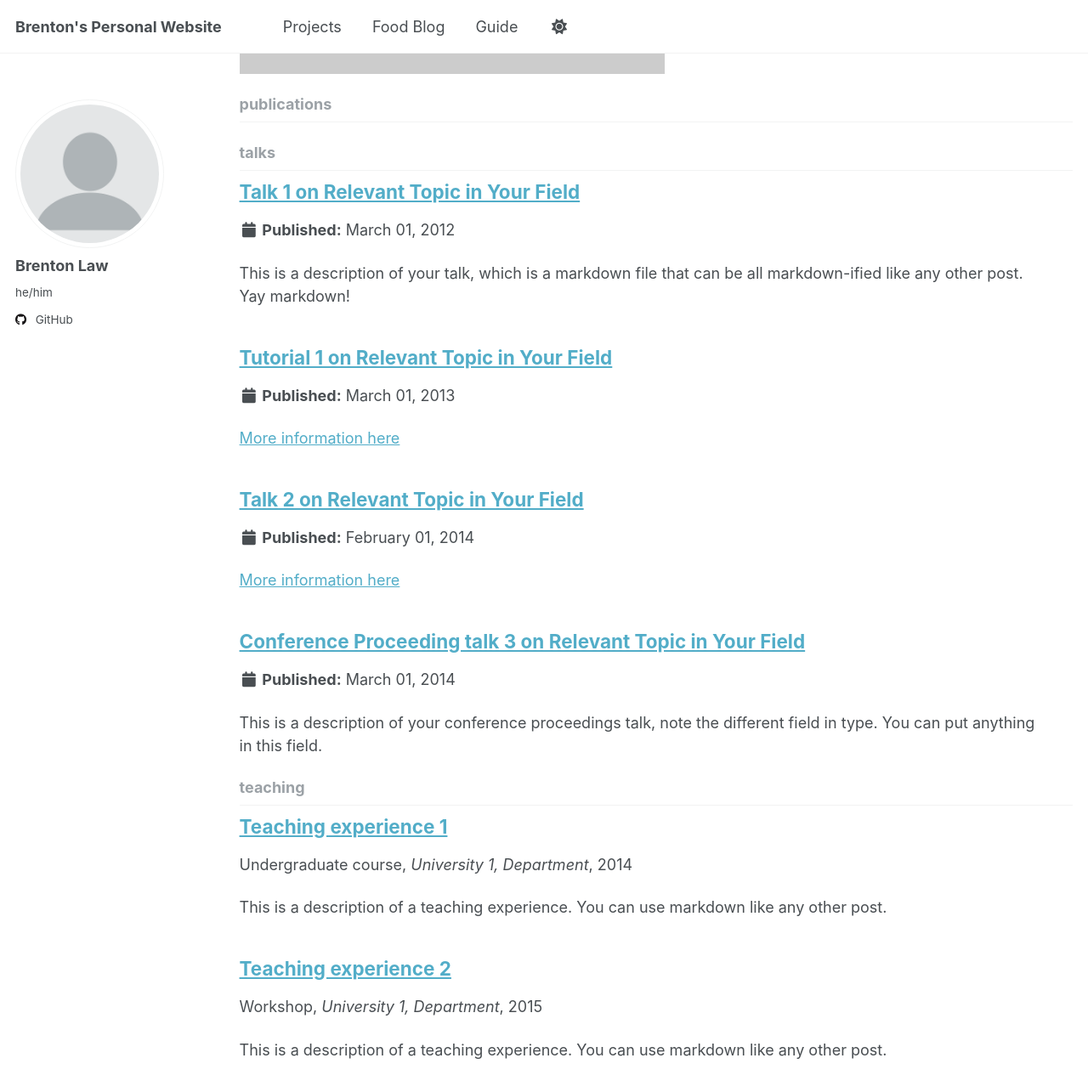
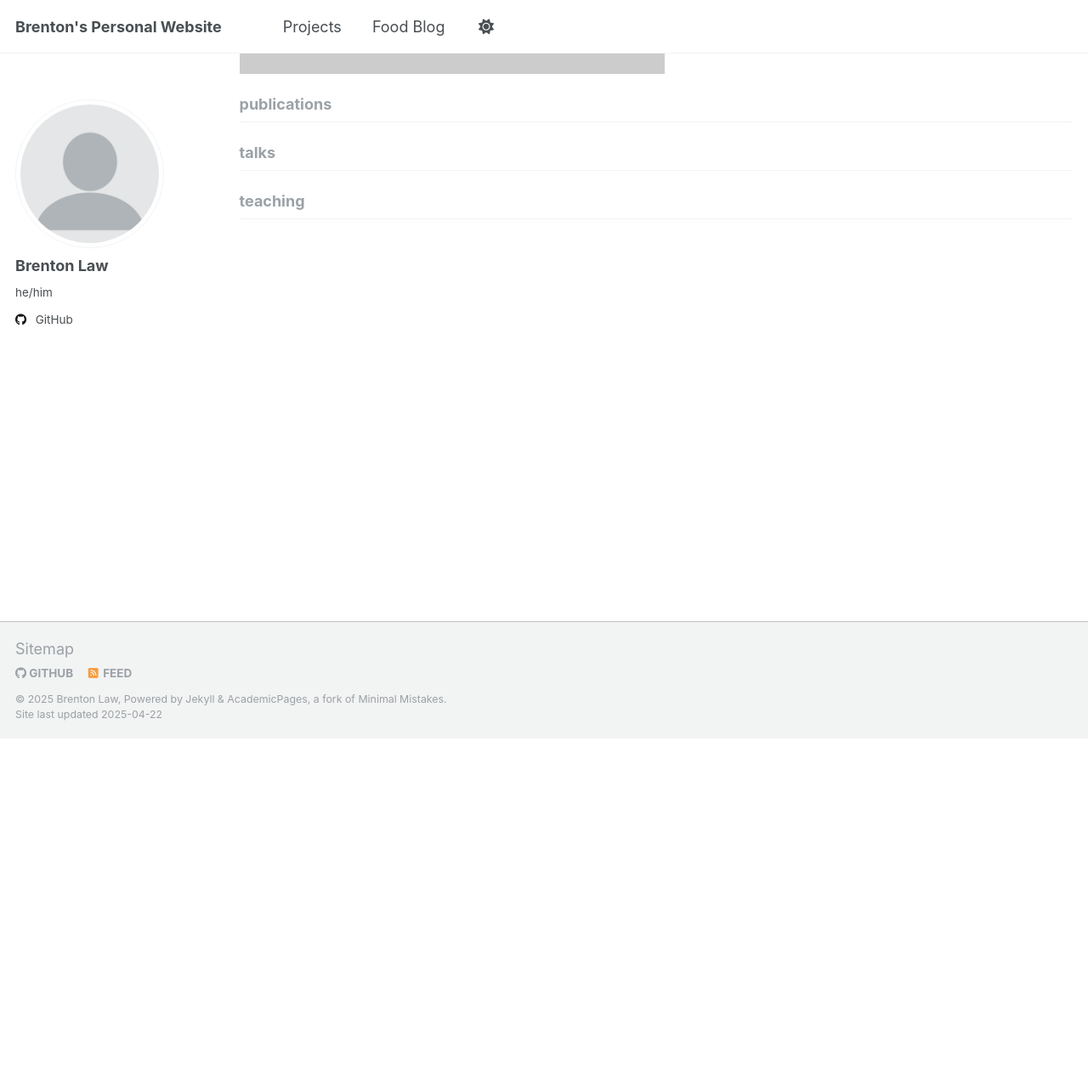
Before and after one commit to brtnlaw/personal_website, a Jekyll site: the page built from _pages/collection-archive.html, in a window 1280 px wide and 1400 px high, scrolled down 531 px. Shown: the top 1285 px of the window at 85% size. Built offline with Jekyll 4.4.1, drawn with Linux system fonts in a browser that asks for light colours.

Commit message:
delete bloat that I will certainly never touch

```diff
--- a/_data/navigation.yml
+++ b/_data/navigation.yml
@@ -20,5 +20,5 @@ main:
   # - title: "CV"
   #   url: /cv-json/
 
-  - title: "Guide"
-    url: /markdown/
+  # - title: "Guide"
+  #   url: /markdown/
--- a/_talks/2012-03-01-talk-1.md
+++ /dev/null
@@ -1,11 +0,0 @@
----
-title: "Talk 1 on Relevant Topic in Your Field"
-collection: talks
-type: "Talk"
-permalink: /talks/2012-03-01-talk-1
-venue: "UC San Francisco, Department of Testing"
-date: 2012-03-01
-location: "San Francisco, CA, USA"
----
-
-This is a description of your talk, which is a markdown file that can be all markdown-ified like any other post. Yay markdown!
--- a/_talks/2013-03-01-tutorial-1.md
+++ /dev/null
@@ -1,13 +0,0 @@
----
-title: "Tutorial 1 on Relevant Topic in Your Field"
-collection: talks
-type: "Tutorial"
-permalink: /talks/2013-03-01-tutorial-1
-venue: "UC-Berkeley Institute for Testing Science"
-date: 2013-03-01
-location: "Berkeley, CA, USA"
----
-
-[More information here](http://exampleurl.com)
-
-This is a description of your tutorial, note the different field in type. This is a markdown files that can be all markdown-ified like any other post. Yay markdown!
--- a/_talks/2014-02-01-talk-2.md
+++ /dev/null
@@ -1,13 +0,0 @@
----
-title: "Talk 2 on Relevant Topic in Your Field"
-collection: talks
-type: "Talk"
-permalink: /talks/2014-02-01-talk-2
-venue: "London School of Testing"
-date: 2014-02-01
-location: "London, UK"
----
-
-[More information here](http://example2.com)
-
-This is a description of your talk, which is a markdown files that can be all markdown-ified like any other post. Yay markdown!
--- a/_talks/2014-03-01-talk-3.md
+++ /dev/null
@@ -1,11 +0,0 @@
----
-title: "Conference Proceeding talk 3 on Relevant Topic in Your Field"
-collection: talks
-type: "Conference proceedings talk"
-permalink: /talks/2014-03-01-talk-3
-venue: "Testing Institute of America 2014 Annual Conference"
-date: 2014-03-01
-location: "Los Angeles, CA, USA"
----
-
-This is a description of your conference proceedings talk, note the different field in type. You can put anything in this field.
--- a/_teaching/2014-spring-teaching-1.md
+++ /dev/null
@@ -1,20 +0,0 @@
----
-title: "Teaching experience 1"
-collection: teaching
-type: "Undergraduate course"
-permalink: /teaching/2014-spring-teaching-1
-venue: "University 1, Department"
-date: 2014-01-01
-location: "City, Country"
----
-
-This is a description of a teaching experience. You can use markdown like any other post.
-
-Heading 1
-======
-
-Heading 2
-======
-
-Heading 3
-======
--- a/_teaching/2015-spring-teaching-2.md
+++ /dev/null
@@ -1,20 +0,0 @@
----
-title: "Teaching experience 2"
-collection: teaching
-type: "Workshop"
-permalink: /teaching/2015-spring-teaching-1
-venue: "University 1, Department"
-date: 2015-01-01
-location: "City, Country"
----
-
-This is a description of a teaching experience. You can use markdown like any other post.
-
-Heading 1
-======
-
-Heading 2
-======
-
-Heading 3
-======
```
Also changed, not shown: CONTRIBUTING.md (deleted, +0 -7 lines), _drafts/post-draft.md (deleted, +0 -19 lines).
